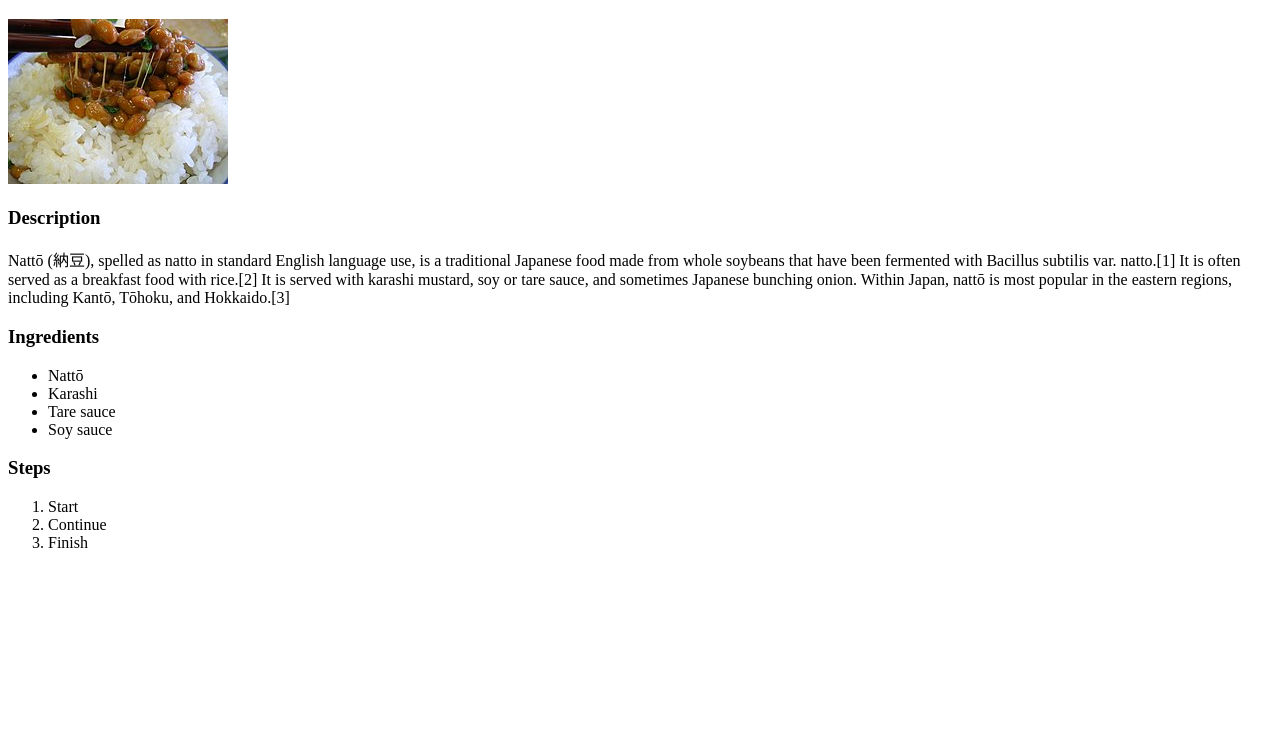
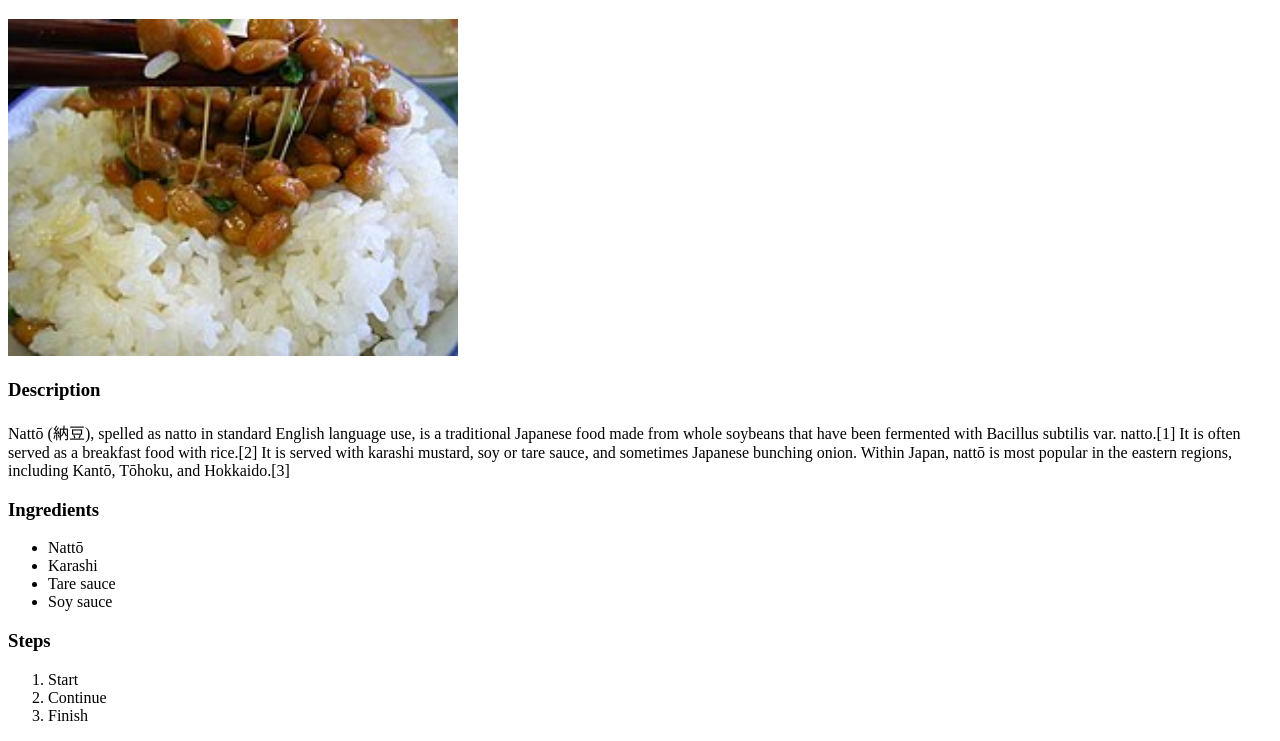
Before and after one commit to ikavedim/odin-recipes, a plain HTML site: page recipes/natto.html in a window 1280 px wide. Shown: the part 61-802 px from the top of the page. Drawn offline with Linux system fonts and the light colour scheme.

Commit message:
close commit

```diff
--- /dev/null
+++ b/css/styles.css
@@ -0,0 +1,6 @@
+/* styles.css */
+
+img {
+    height: auto;
+    width: 450px;
+}
--- a/recipes/natto.html
+++ b/recipes/natto.html
@@ -3,6 +3,7 @@
 <head>
     <meta charset="UTF-8">
     <meta name="viewport" content="width=device-width, initial-scale=1.0">
+    <link rel="stylesheet" href="../css/styles.css">
     <title>Nattō</title>
 </head>
 <body>
```
Also changed, not shown: index.html (+1 -0 lines).
